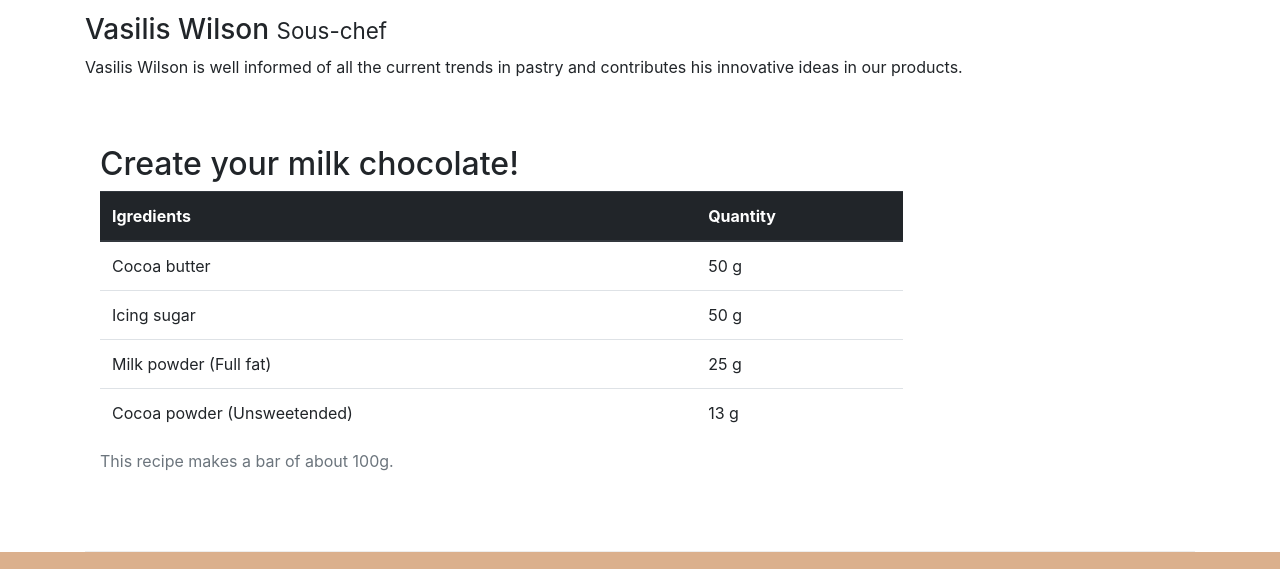
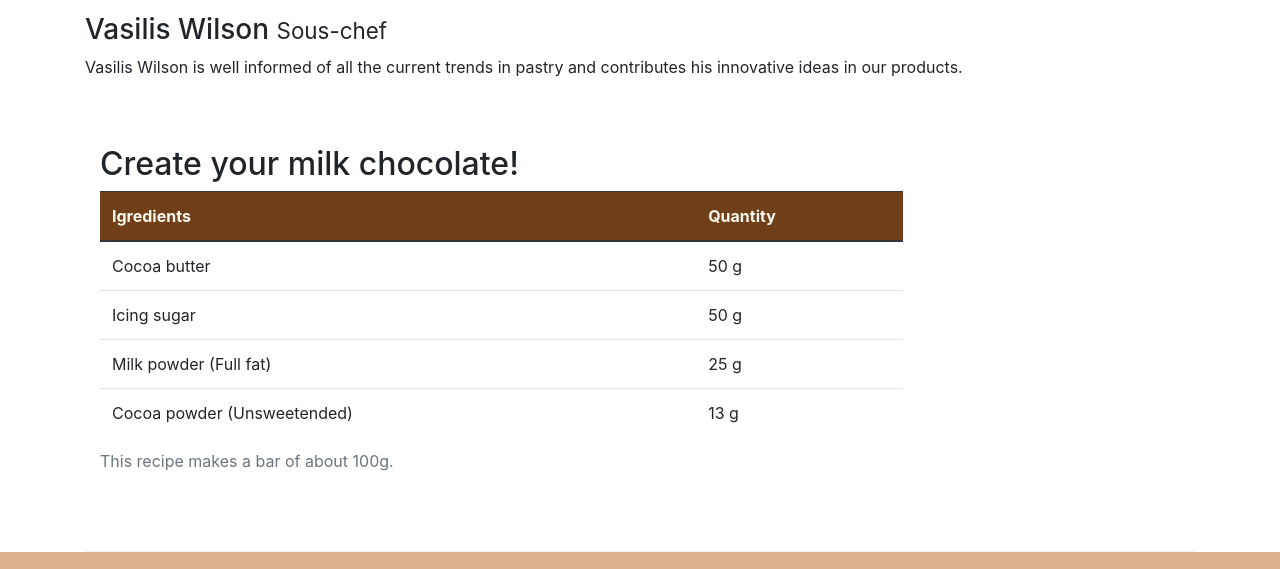
Before and after one commit to Vasilikidv/leChocolat, a website: page aboutus.html in a window 1280 px wide. Shown: the part 965-1534 px from the top of the page. Drawn offline with nearby package versions, Linux system fonts and the light colour scheme.

Commit message:
Tables and Cards

```diff
--- a/css/styles.css
+++ b/css/styles.css
@@ -31,3 +31,8 @@ body{
 .bg-light {
     background-color: #dbb08d !important;
 }
+.table .thead-dark th{
+    color:floralwhite;
+    background-color:#6E3F19
+}
+tr:hover {background-color:#dbb08db0!important}
```
